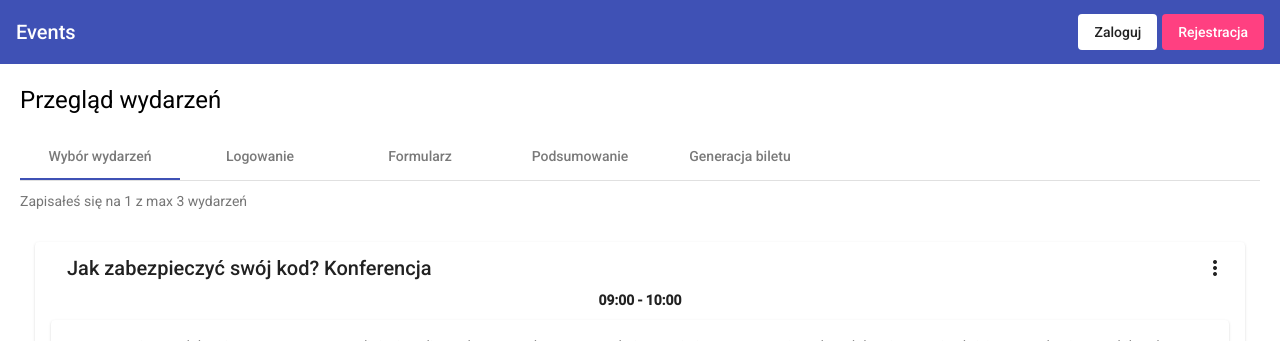
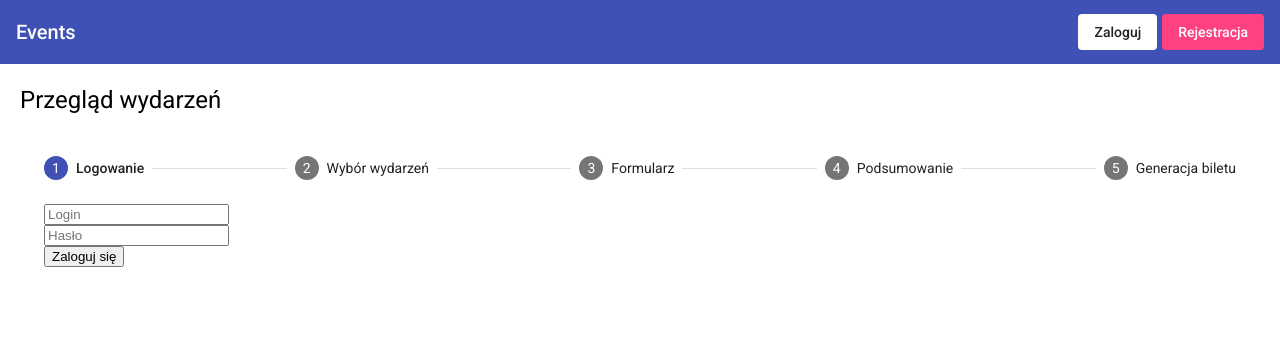
Before and after one commit to mikoogla/Events-app, an Angular app: page / in a window 1280 px wide. Shown: the top 341 px of the page. Built offline with nearby package versions, Linux system fonts and the light colour scheme.

Commit message:
change dash to stepper

```diff
--- a/src/app/app.module.ts
+++ b/src/app/app.module.ts
@@ -26,6 +26,7 @@ import { TicketComponent } from './ticket/ticket.component';
 import { DataService } from './services/data.service';
 import { MatFormFieldControl, MatFormFieldModule } from '@angular/material/form-field';
 import { MatInputModule } from '@angular/material/input';
+import { MatStepperModule } from '@angular/material/stepper';
 
 @NgModule({
   declarations: [
@@ -55,7 +56,8 @@ import { MatInputModule } from '@angular/material/input';
     MatCardModule,
     MatMenuModule,
     MatFormFieldModule,
-    MatInputModule
+    MatInputModule,
+    MatStepperModule
   ],
   providers: [DataService],
   bootstrap: [AppComponent]
--- a/src/app/dash/dash.component.html
+++ b/src/app/dash/dash.component.html
@@ -1,24 +1,25 @@
 <div class="grid-container">
   <h1 class="mat-h1">Przegląd wydarzeń</h1>
-  <mat-tab-group
-  (focusChange)="myTabFocusChange($event)"
-  (selectedIndexChange)="myTabSelectedIndexChange($event)"
-  (selectedTabChange)="myTabSelectedTabChange($event)"
-  (animationDone)="myTabAnimationDone()">
-  <mat-tab label="Wybór wydarzeń">
-    <app-list-available-events></app-list-available-events>
-  </mat-tab>
-  <mat-tab label="Logowanie">
-     <app-login-form></app-login-form>
-  </mat-tab>
-  <mat-tab label="Formularz">
-     <app-new-user-form></app-new-user-form>
-  </mat-tab>
-  <mat-tab label="Podsumowanie">
-    <app-summary></app-summary>
-  </mat-tab>
-  <mat-tab label="Generacja biletu">
-    <app-ticket></app-ticket>
-  </mat-tab>
-  </mat-tab-group>
+  <mat-stepper linear="false" #stepper>
+    <mat-step>
+      <ng-template matStepLabel>Logowanie</ng-template>
+      <app-login-form></app-login-form>
+    </mat-step>
+    <mat-step>
+      <ng-template matStepLabel>Wybór wydarzeń</ng-template>
+      <app-list-available-events></app-list-available-events>
+    </mat-step>
+    <mat-step>
+      <ng-template matStepLabel>Formularz</ng-template>
+      <app-new-user-form></app-new-user-form>
+    </mat-step>
+    <mat-step>
+      <ng-template matStepLabel>Podsumowanie</ng-template>
+      <app-summary></app-summary>
+    </mat-step>
+    <mat-step>
+      <ng-template matStepLabel>Generacja biletu</ng-template>
+      <app-ticket></app-ticket>
+    </mat-step>
+  </mat-stepper>
 </div>
--- a/src/app/dash/dash.component.ts
+++ b/src/app/dash/dash.component.ts
@@ -1,5 +1,4 @@
 import { Component, OnInit } from '@angular/core';
-import { MatTabChangeEvent } from '@angular/material/tabs';
 
 @Component({
   selector: 'app-dash',
@@ -9,16 +8,5 @@ import { MatTabChangeEvent } from '@angular/material/tabs';
 export class DashComponent implements OnInit {
   ngOnInit() {
   }
-  myTabFocusChange(changeEvent: MatTabChangeEvent) {
-    console.log('Tab position: ' + changeEvent.tab.position);
-  }
-  myTabSelectedIndexChange(index: number) {
-     console.log('Selected index: ' + index);
-  }
-  myTabSelectedTabChange(changeEvent: MatTabChangeEvent) {
-    console.log('Index: ' + changeEvent.index);
-  }
-  myTabAnimationDone() {
-    console.log('Animation done.');
-  }
+
 }
```
